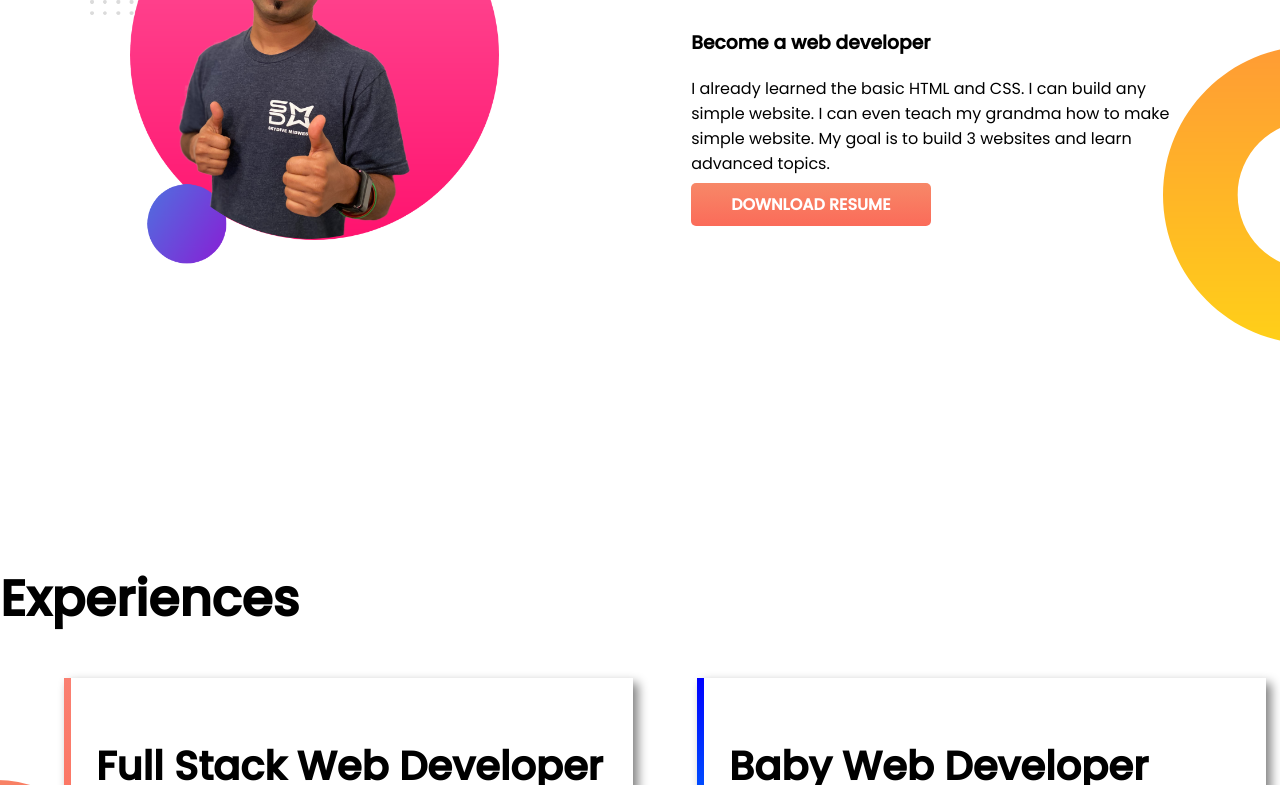
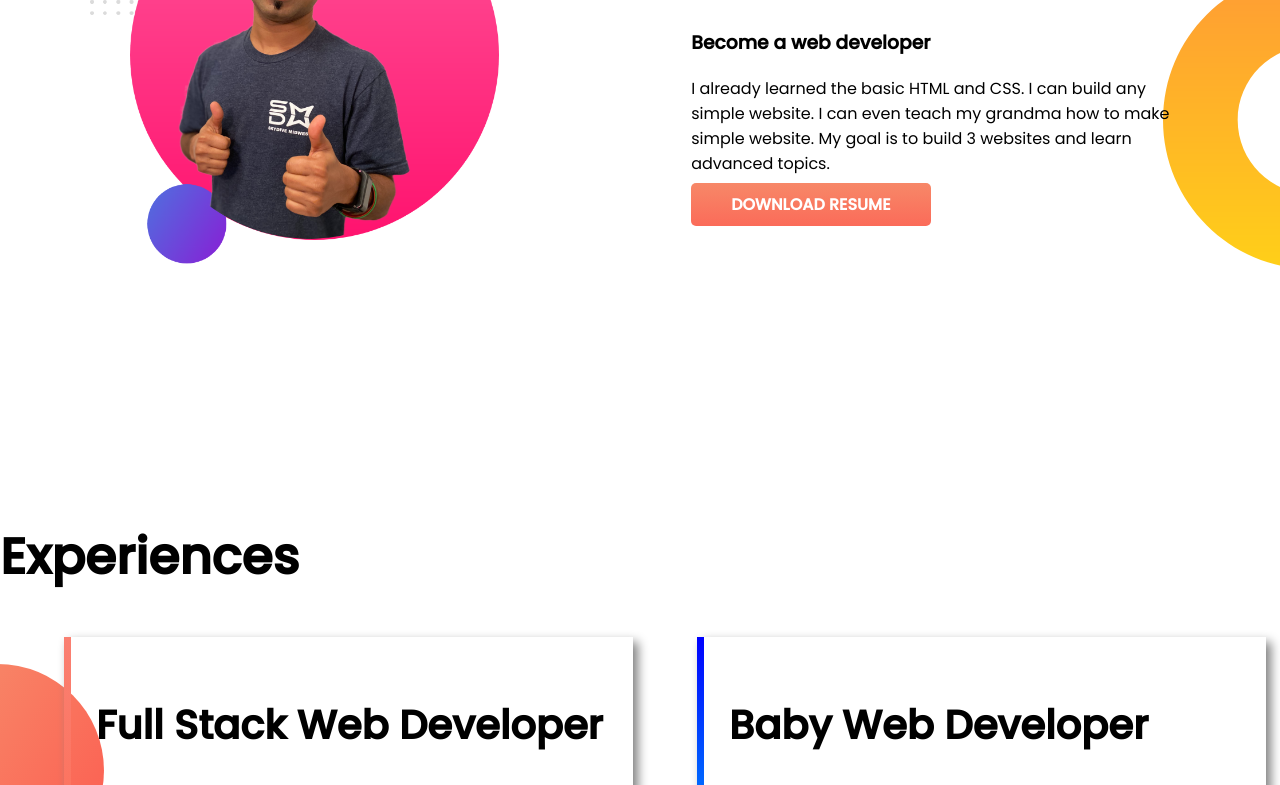
Before and after one commit to mosfiqurRahmanJsd/developer-portfolio1, a plain HTML site: page index.html in a window 1280 px wide. Shown: the part 780-1565 px from the top of the page. Drawn offline with Linux system fonts and the light colour scheme.

Commit message:
add margin

```diff
--- a/style.css
+++ b/style.css
@@ -17,11 +17,12 @@
 
 section {
     height: 500px;
-    padding-bottom: 150px;
+
 }
 
 .flexible-container {
     display: flex;
+    margin-bottom: 150px;
 }
 
 .half-width {
```
